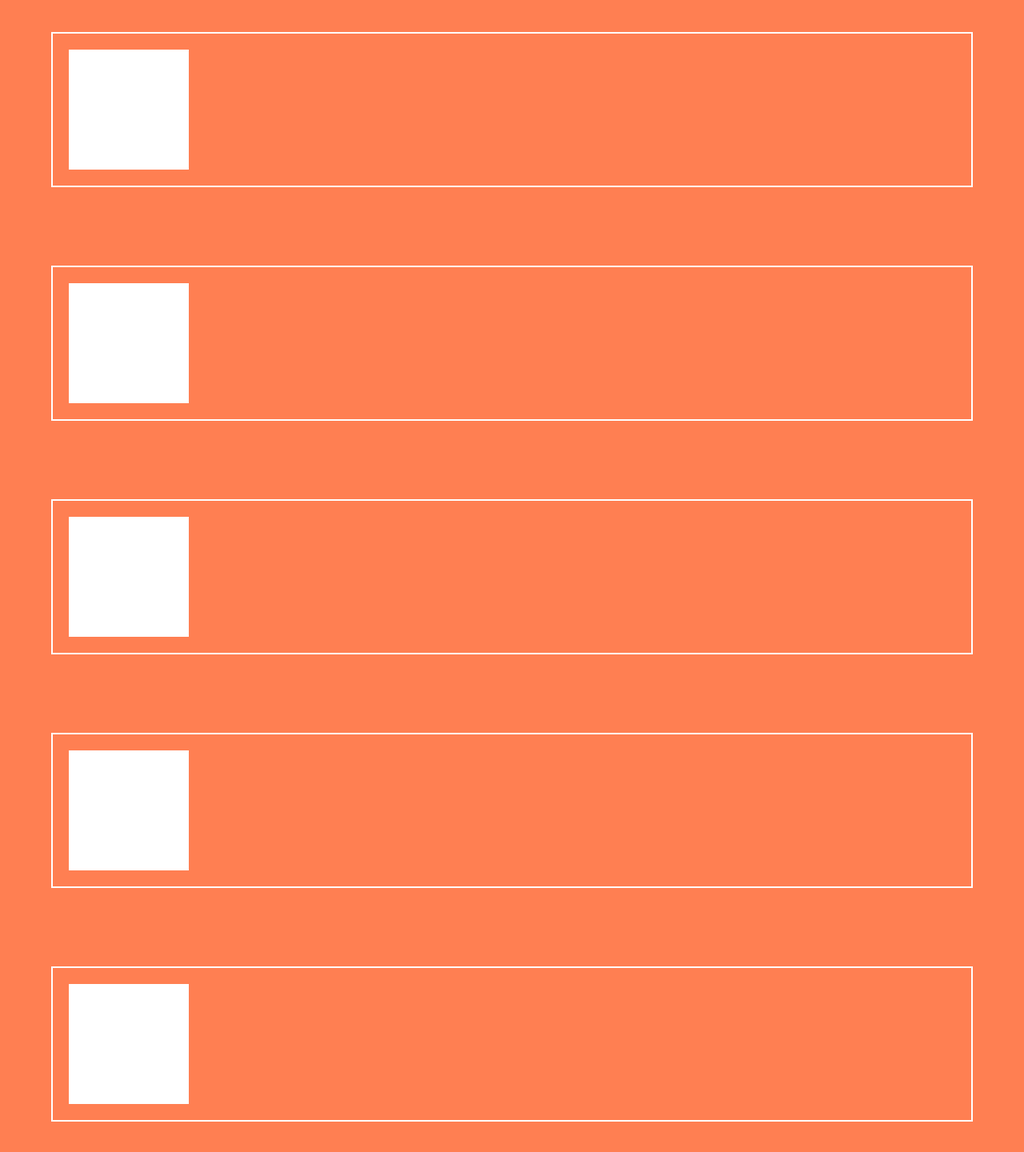
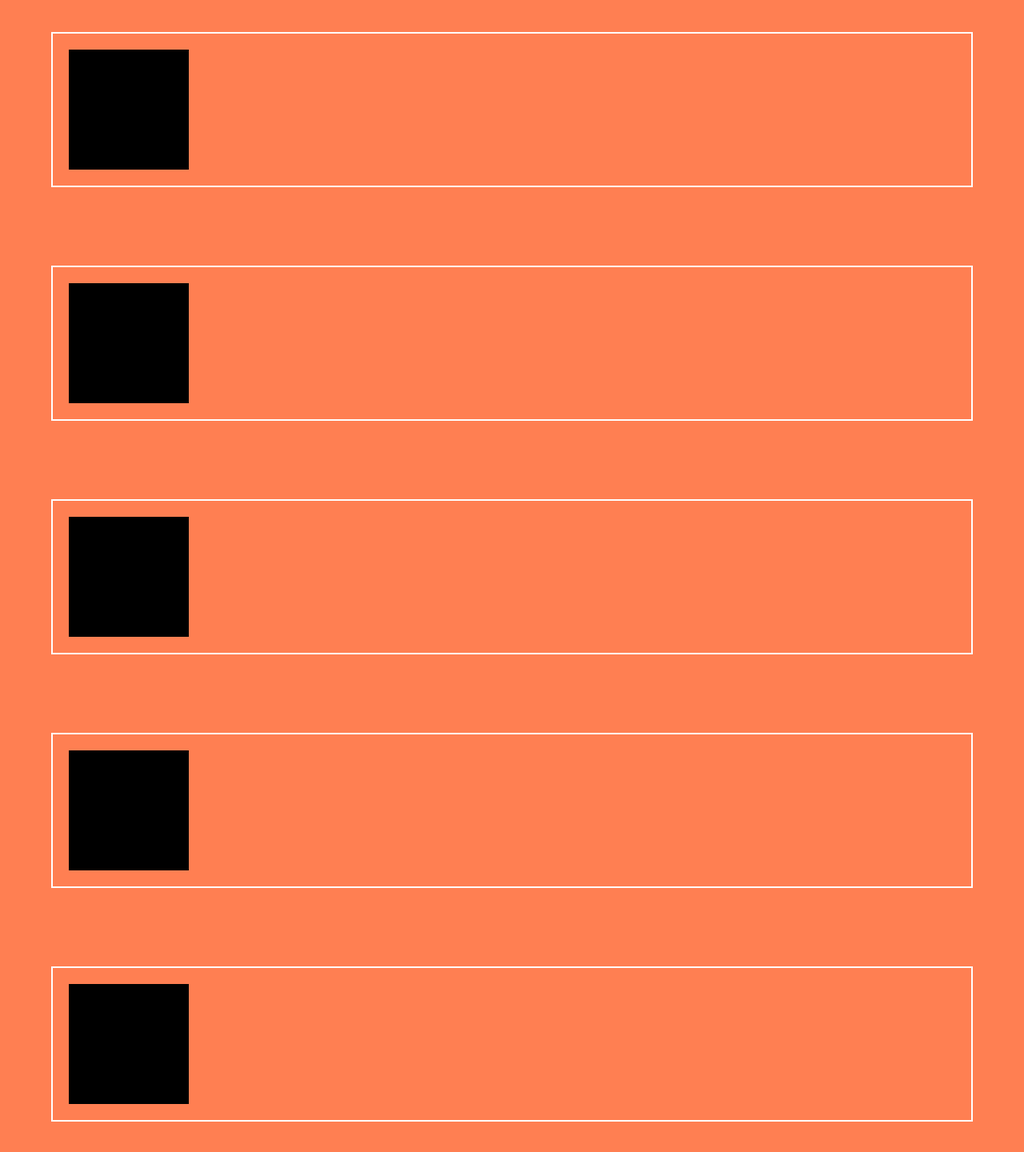
Before and after one commit to SA-Zenk/transiciones, a plain HTML site: page Transiciones/index.html in a window 1280 px wide. Shown: the whole page at 80% size. Drawn offline with Linux system fonts and the light colour scheme.

Commit message:
correciones

```diff
--- a/Transiciones/index.html
+++ b/Transiciones/index.html
@@ -1,3 +1,33 @@
+<!--
+
+NOMBRE
+nav
+menu-nav
+menu-nav-servicios
+
+BLOQUES
+nav
+menu-nav
+menu-nav-servicios
+
+ELEMENTOS
+nav__list-container
+menu-nav__list-container
+menu-nav-servicios__list-container
+
+MODIFICADORES
+--BLOQUE
+nav--azul-claro
+menu-nav--azul-claro
+menu-nav-servicios--azul-claro
+
+--ELEMENTO
+nav__list-container--azul-claro
+menu-nav__list-container--azul-claro
+menu-nav-servicios__list-container--azul-claro
+
+-->
+
 <!DOCTYPE html>
 <html lang="en">
  <head>
@@ -8,24 +38,24 @@
   <link rel="stylesheet" href="style.css" />
  </head>
  <body>
-  <div class="contenedor__transiciones">
-   <div class="contenedor__elemento"></div>
+  <div class="contenedor-transiciones">
+   <div class="contenedor-transiciones__cuadro contenedor-transiciones__cuadro--animacion-1"></div>
   </div>
   <br />
-  <div class="contenedor__transiciones">
-   <div class="elemento-color__animacion"></div>
+  <div class="contenedor-transiciones">
+   <div class="contenedor-transiciones__cuadro contenedor-transiciones__cuadro--animacion-2"></div>
   </div>
   <br />
-  <div class="contenedor__transiciones">
-   <div class="elemento-juntas__animacion"></div>
+  <div class="contenedor-transiciones">
+   <div class="contenedor-transiciones__cuadro contenedor-transiciones__cuadro--animacion-3"></div>
   </div>
   <br />
-  <div class="contenedor__transiciones">
-   <div class="contenedor-delay__elemento"></div>
+  <div class="contenedor-transiciones">
+   <div class="contenedor-transiciones__cuadro contenedor-transiciones__cuadro--animacion-4"></div>
   </div>
   <br>
-  <div class="contenedor__transiciones">
-   <div class="contenedor-cubic__elemento"></div>
+  <div class="contenedor-transiciones">
+   <div class="contenedor-transiciones__cuadro contenedor-transiciones__cuadro--animacion-5"></div>
   </div>
  </body>
 </html>
--- a/Transiciones/style.css
+++ b/Transiciones/style.css
@@ -1,3 +1,4 @@
+/* CORRECIÓN */
 * {
  margin: 0;
  padding: 0;
@@ -10,104 +11,70 @@ body {
  background: #ff7f52;
 }
 
-.contenedor__transiciones {
+.contenedor-transiciones {
  width: 90%;
  margin: 40px auto;
  padding: 20px;
  border: 2px solid #fff;
 }
-
-.contenedor__elemento {
- background: #fff;
+.contenedor-transiciones__cuadro{
+ background: #000;
  width: 150px;
  height: 150px;
+}
 
+.contenedor-transiciones__cuadro--animacion-1{
  transition-property: border-radius, transform;
  transition-duration: 0.5s;
  transition-timing-function: ease-out;
 }
-
-.contenedor__transiciones:hover .contenedor__elemento {
- border-radius: 50%;
+.contenedor-transiciones:hover .contenedor-transiciones__cuadro--animacion-1{
+	border-radius: 50%;
  transform: translate(1000px);
 }
 
-/*Color*/
-
-.elemento-color__animacion {
- background: #fff;
- width: 150px;
- height: 150px;
+.contenedor-transiciones__cuadro--animacion-2{
  transition-timing-function: ease-in-out;
-
  transition-property: border-radius, transform;
  transition-duration: 0.5s;
 }
 
-.contenedor__transiciones:hover .elemento-color__animacion {
- border-radius: 50%;
+.contenedor-transiciones:hover .contenedor-transiciones__cuadro--animacion-2{
+	border-radius: 50%;
  transform: translate(1000px);
  background: green;
 }
-/*Color*/
-/*Junto*/
 
-.elemento-juntas__animacion {
- background: #fff;
- width: 150px;
- height: 150px;
-
- /*transition-property: border-radius, transform;
- transition-duration: 0.5s;
- transition-timing-function: ease-out;*/
-
+.contenedor-transiciones__cuadro--animacion-3{
  transition: border-radius 5s, transform 1.7s ease-in;
 }
-
-.contenedor__transiciones:hover .elemento-juntas__animacion {
- border-radius: 50%;
+.contenedor-transiciones:hover .contenedor-transiciones__cuadro--animacion-3{
+	border-radius: 50%;
  transform: translate(1000px);
  background: rgb(0, 9, 128);
 }
-
-/*Delay*/
-
-.contenedor-delay__elemento {
- background: #fff;
- width: 150px;
- height: 150px;
-
+.contenedor-transiciones__cuadro--animacion-4{
  transition-property: border-radius, transform;
  transition-duration: 0.5s;
  transition-timing-function: ease;
 }
-
-.contenedor__transiciones:hover .contenedor-delay__elemento {
- border-radius: 50%;
+.contenedor-transiciones:hover .contenedor-transiciones__cuadro--animacion-4{
+	border-radius: 50%;
  transform: translate(1000px);
  background: rgba(207, 243, 6, 0.836);
  transition-delay: 1s;
 }
 
-/*Delay*/
-/*Cubic*/
-
-.contenedor-cubic__elemento {
- background: #fff;
- width: 150px;
- height: 150px;
+.contenedor-transiciones__cuadro--animacion-5{
  transition-timing-function: ease-in-out;
-
  transition-property: border-radius, transform;
  transition-duration: 0.5s;
-
  transition: all 500ms cubic-bezier(0.68, -0.55, 0.265, 1.55);
-
  transition-timing-function: cubic-bezier(0.68, -0.55, 0.265, 1.55);
 }
-
-.contenedor__transiciones:hover .contenedor-cubic__elemento {
- border-radius: 50%;
+.contenedor-transiciones:hover .contenedor-transiciones__cuadro--animacion-5{
+	border-radius: 50%;
  transform: translate(1000px);
  background: rgb(235, 8, 8);
 }
+/* CORRECIÓN */
```
